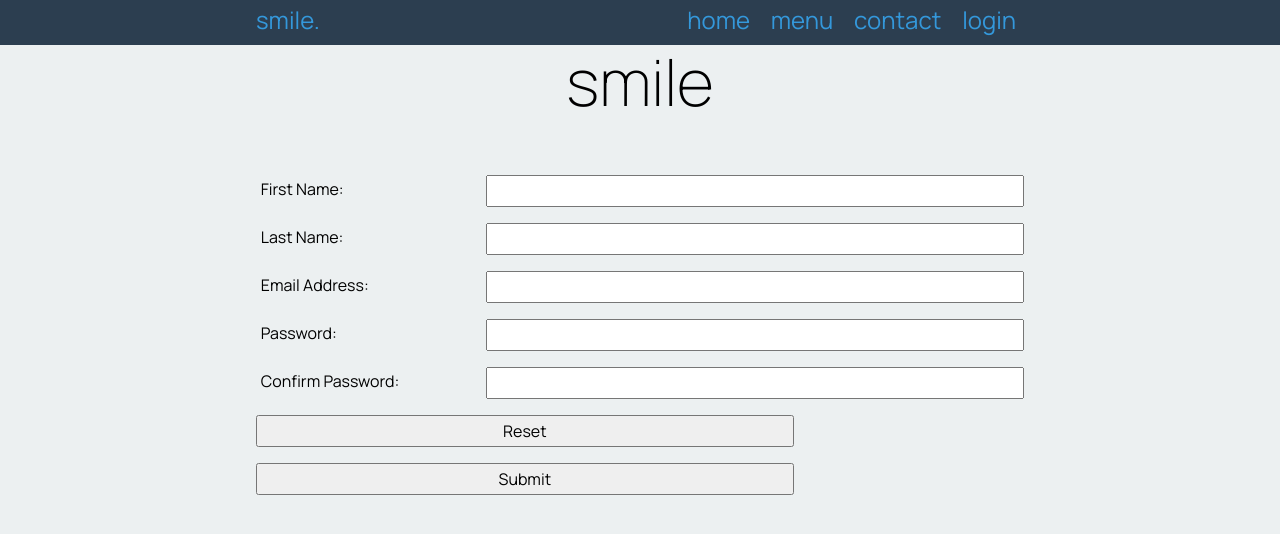
After one commit to TanmayK2007/Smile, a Flask app: page /signup in a window 1280 px wide. The commit adds this page. Shown: the top 534 px of the page. Run offline with Flask 3, Linux system fonts and the light colour scheme.

Commit message:
got to start the 6th video next

```diff
--- a/app.py
+++ b/app.py
@@ -1,4 +1,4 @@
-from flask import Flask, render_template
+from flask import Flask, render_template, redirect, request
 import sqlite3
 from sqlite3 import Error
 DATABASE = "C:/Users/22452/OneDrive - Wellington College/13DTS/Smile/Cafe_DB"
@@ -46,9 +46,45 @@ def render_contact_page():
     return render_template('contact.html')
 
 
+def open_database(database):
+    return sqlite3.connect(database)
+
 @app.route('/login', methods=['POST', 'GET'])
 def render_login():
     return render_template('login.html')
 
 
+@app.route('/signup', methods=['POST', 'GET'])
+def render_signup():
+    if request.method == 'POST':
+        print(request.form)
+        fname = request.form.get('fname').title()
+        lname = request.form.get('lname').title().strip()
+        email = request.form.get('email').lower().strip()
+        password = request.form.get('password')
+        password2 = request.form.get('password2')
+
+        if password != password2:
+            return redirect("\signup?error=Password+do+not+match")
+
+        if len(password) < 8:
+            return redirect("\signup?error=Password+must+be+at+least+8+characters")
+
+        con = open_database(DATABASE)
+        query = "INSERT INTO user (fname, lname, email, password) VALUES (?, ?, ?, ?)"
+        cur = con.cursor()
+
+        try:
+            cur.execute(query, (fname, lname, email, password))
+        except sqlite3.IntegrityError:
+            con.close()
+            return redirect('\signup?error=Email+is+already+used')
+
+        con.commit()
+        con.close()
+
+        return redirect("\login")
+
+    return render_template('signup.html')
+
 app.run(host='0.0.0.0', debug=True)
--- /dev/null
+++ b/templates/signup.html
@@ -0,0 +1,41 @@
+{% extends "base.html" %}
+
+
+{% block main %}
+    <form class="dataForm" method="post">
+        <div class="form-group">
+            <div class="form-label"><label for="fname">First Name:</label></div>
+            <div class="form-element"><input type="text" name="fname" id="fname" required></div>
+        </div>
+
+        <div class="form-group">
+            <div class="form-label"><label for="lname">Last Name:</label></div>
+            <div class="form-element"><input type="text" name="lname" id="lname" required></div>
+        </div>
+
+        <div class="form-group">
+            <div class="form-label"><label for="email">Email Address:</label></div>
+            <div class="form-element"><input type="email" name="email" id="email" required></div>
+        </div>
+
+        <div class="form-group">
+            <div class="form-label"><label for="password">Password:</label></div>
+            <div class="form-element"><input type="password" name="password" id="password" required></div>
+        </div>
+
+        <div class="form-group">
+            <div class="form-label"><label for="password2">Confirm Password:</label></div>
+            <div class="form-element"><input type="password" name="password2" id="password2" required></div>
+        </div>
+
+        <div class="form-group">
+            <div></div>
+            <div class="form-element"><input type="reset"></div>
+        </div>
+
+        <div class="form-group">
+            <div></div>
+            <div class="form-element"><input type="submit"></div>
+        </div>
+    </form>
+{% endblock %}
```
Also changed, not shown: templates/login.html (+7 -29 lines).
